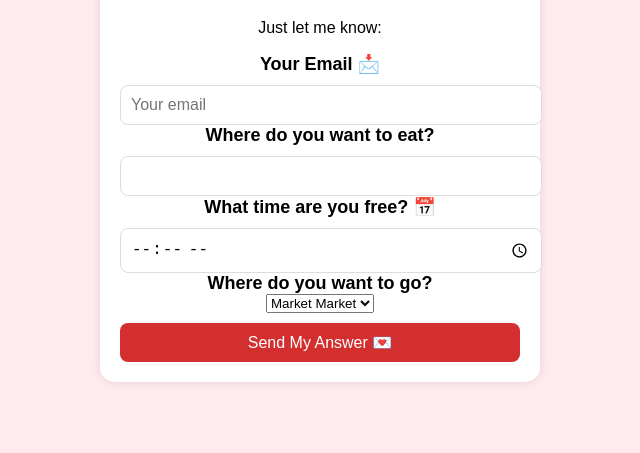
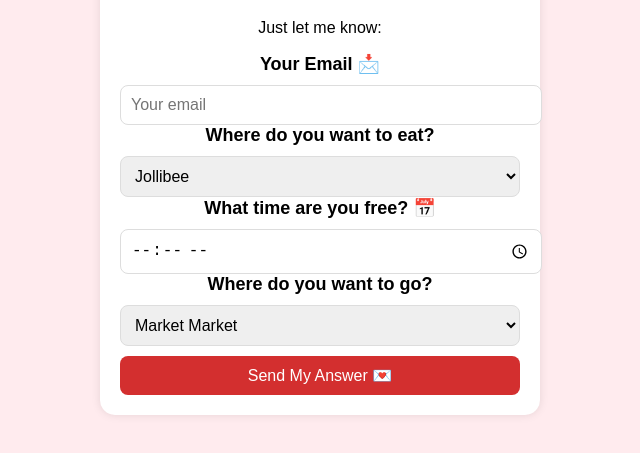
Before and after one commit to Ezjustinnnn/Will-you-be-my-valentine, a plain HTML site: page plan.html in a window 1280 px wide. Shown: the part 101-554 px from the top of the page, without its empty margins (320-960 px from the left). Drawn offline with nearby package versions, Linux system fonts and the light colour scheme.

Commit message:
Update plan.html

```diff
--- a/plan.html
+++ b/plan.html
@@ -32,7 +32,7 @@
             font-size: 18px;
             font-weight: bold;
         }
-        input, button {
+        input, button, select {
             width: 100%;
             padding: 10px;
             margin-top: 10px;
@@ -56,14 +56,9 @@
             color: #388e3c;
             display: none;
         }
-
-        .select {
-            width: 100%;
-        }
     </style>
 </head>
 <body>
-
     <div class="container">
         <h1> <span class="heart">❤️</span></h1>
         <p>Just let me know:</p>
@@ -72,14 +67,20 @@
             <label>Your Email 📩</label>
             <input type="email" id="valentineEmail" placeholder="Your email" required>
 
-            <label>Where do you want to eat? </label>
-            <input type="text" id="food" required>
+            <label>Where do you want to eat?</label>
+            <select id="food" required>
+                <option value="Jollibee">Jollibee</option>
+                <option value="McDonald's">McDonald's</option>
+                <option value="Chowking">Chowking</option>
+                <option value="Mang Inasal">Mang Inasal</option>
+                <option value="KFC">KFC</option>
+            </select>
 
             <label>What time are you free? 📅</label>
             <input type="time" id="time" required>
 
-            <label>Where do you want to go?</label><br/>
-            <select place id="place">
+            <label>Where do you want to go?</label>
+            <select id="place" required>
                 <option value="Market Market">Market Market</option>
                 <option value="Sm Aura">Sm Aura</option>
                 <option value="Uptown Mall">Uptown Mall</option>
@@ -110,7 +111,7 @@
                     place: place
                 };
 
-                emailjs.send("service_hpzrb3i", "template_doponvr", templateParams)
+                emailjs.send("service_hpzrb3i", "template_hnnwzz5s", templateParams)
                     .then(function(response) {
                         console.log("Email sent successfully!", response);
                         document.getElementById("confirmation").style.display = "block";
@@ -118,12 +119,10 @@
                         console.error("Failed to send email:", error);
                         alert("Failed to send email. Please try again.");
                     });
-
             } else {
                 alert("Please fill in all fields!");
             }
         }
     </script>
-
 </body>
 </html>
```
